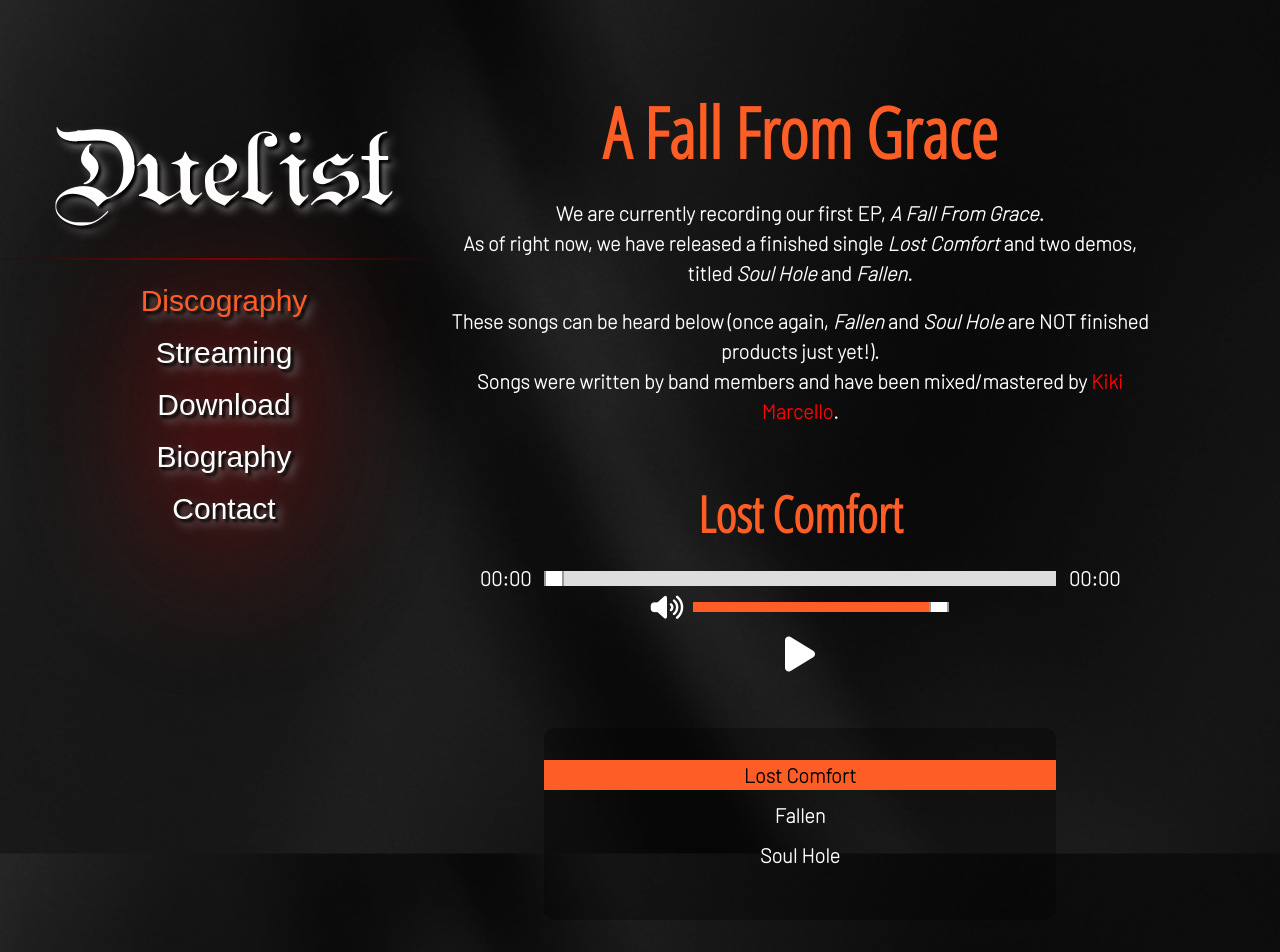
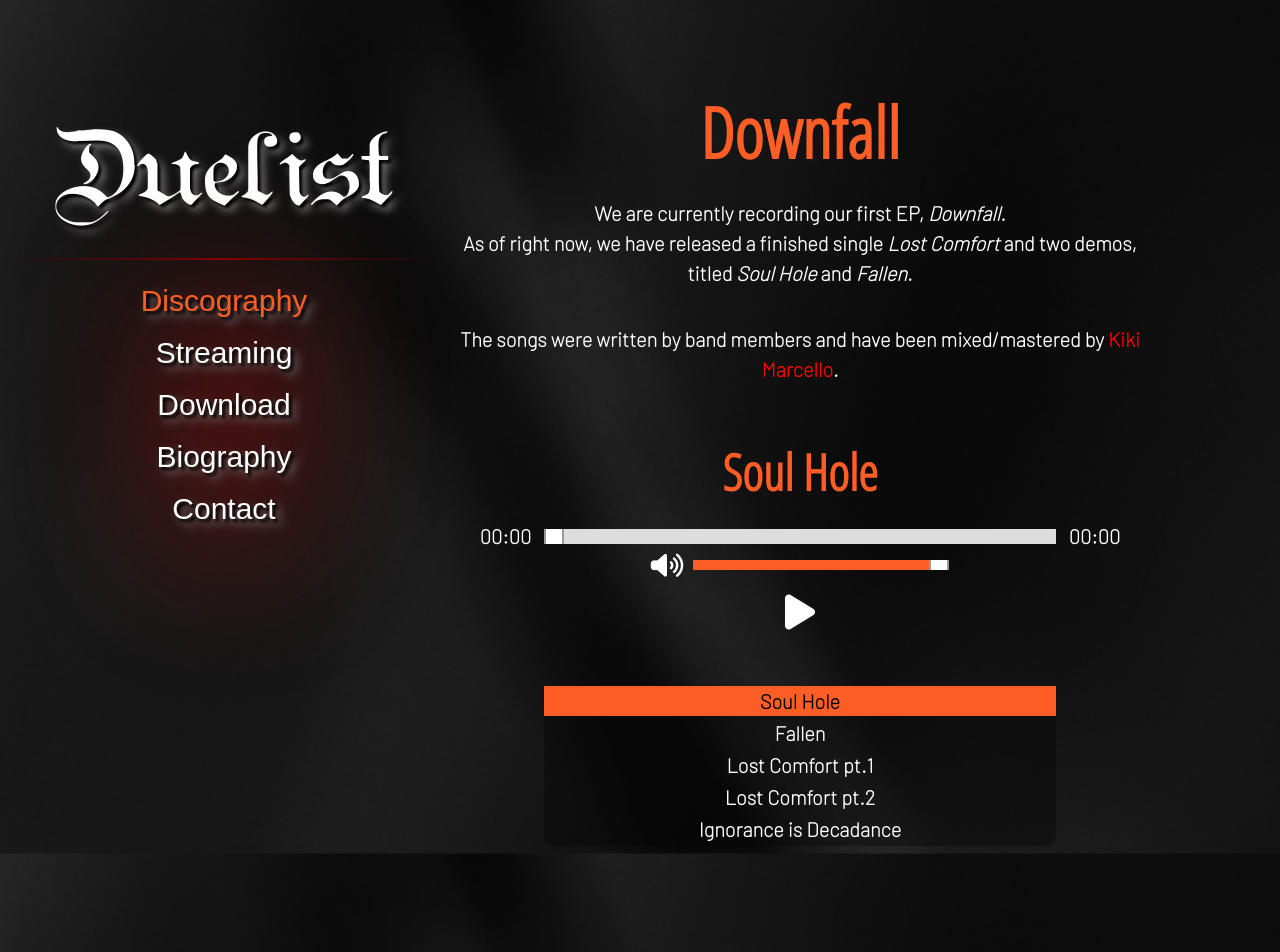
Before and after one commit to TinFiolic/Duelist, an Angular app: page / in a window 1280 px wide. Shown: the top 952 px of the page. Built offline with nearby package versions, Linux system fonts and the light colour scheme; a web font is replaced by a local one; what ang-music-player would draw is missing.

Commit message:
Add files via upload

```diff
--- a/src/app/album/album.component.css
+++ b/src/app/album/album.component.css
@@ -60,8 +60,6 @@ a {
   width: 40vw;
   height: 10em;
 
-  padding-top: 2em;
-
   background-color: rgba(0, 0, 0, 0.322);
 
   border-radius: 10px;
@@ -69,7 +67,7 @@ a {
 
 .songList {
   width: 100%;
-  height: 25%;
+  height: 20%;
 
   float: left;
 }
--- a/src/app/album/album.component.html
+++ b/src/app/album/album.component.html
@@ -1,11 +1,11 @@
 <div class="content center"> <br> <br>
-    <h1 class="title">A Fall From Grace</h1> <br>
+    <h1 class="title">Downfall</h1> <br>
 
-    <p>We are currently recording our first EP, <i>A Fall From Grace</i>. <br> As of right now,
+    <p>We are currently recording our first EP, <i>Downfall</i>. <br> As of right now,
     we have released a finished single <i>Lost Comfort</i> and two demos, titled <i>Soul Hole</i> and <i>Fallen</i>.</p> <br>
 
-    <p>These songs can be heard below (once again, <i>Fallen</i> and <i>Soul Hole</i> are NOT finished products just yet!). <br> Songs
-    were written by band members and have been mixed/mastered by <a target="_blank" href="https://kristijantackovic.wixsite.com/kikimarcello">Kiki Marcello</a>.</p> <br> <br> <br>
+    <br>
+    <p>The songs were written by band members and have been mixed/mastered by <a target="_blank" href="https://kristijantackovic.wixsite.com/kikimarcello">Kiki Marcello</a>.</p> <br> <br> <br>
 
     <h1 class="title2">{{selectedSong}}</h1> <br>
 
--- a/src/app/album/album.component.ts
+++ b/src/app/album/album.component.ts
@@ -7,24 +7,42 @@ import { Component, OnInit } from '@angular/core';
 })
 export class AlbumComponent implements OnInit {
 
-  songs: string[] = ["Lost Comfort", "Fallen", "Soul Hole"];
+  songs: string[] = ["Soul Hole", "Fallen", "Lost Comfort pt.1", "Lost Comfort pt.2", "Ignorance is Decadance"];
   songLinks: string[] = [
-    "https://raw.githubusercontent.com/TinFiolic/Duelist/main/Duelist%20-%20Lost%20Comfort.mp3",
+    "https://raw.githubusercontent.com/TinFiolic/Duelist/main/Soul%20Hole.mp3",
     "https://raw.githubusercontent.com/TinFiolic/Duelist/main/Fallen.mp3",
-    "https://raw.githubusercontent.com/TinFiolic/Duelist/main/Soul%20Hole.mp3"
+    "https://raw.githubusercontent.com/TinFiolic/Duelist/main/Lost%20Comfort%20intro.mp3",
+    "https://raw.githubusercontent.com/TinFiolic/Duelist/main/Lost%20Comfort.mp3",
+    "https://raw.githubusercontent.com/TinFiolic/Duelist/main/ID.mp3"
   ];
 
-  selectedSong: string = "Lost Comfort";
+  selectedSong: string = "Soul Hole";
   selectedSongIndex: number = 0;
 
   constructor() { }
 
   ngOnInit(): void {}
 
-  lostComfort = [
+  lostComfort1 = [
     {
-      url: "https://raw.githubusercontent.com/TinFiolic/Duelist/main/Duelist%20-%20Lost%20Comfort.mp3",
-      title: "Lost Comfort",
+      url: "https://raw.githubusercontent.com/TinFiolic/Duelist/main/Lost%20Comfort%20intro.mp3",
+      title: "Lost Comfort pt.1",
+      cover: ""
+    }
+  ];
+
+  lostComfort2 = [
+    {
+      url: "https://raw.githubusercontent.com/TinFiolic/Duelist/main/Lost%20Comfort.mp3",
+      title: "Lost Comfort pt.2",
+      cover: ""
+    }
+  ];
+
+  soulHole = [
+    {
+      url: "https://raw.githubusercontent.com/TinFiolic/Duelist/main/Soul%20Hole.mp3",
+      title: "Soul Hole",
       cover: ""
     }
   ];
@@ -37,13 +55,15 @@ export class AlbumComponent implements OnInit {
     }
   ];
 
-  soulHole = [
+  falliden = [
     {
-      url: "https://raw.githubusercontent.com/TinFiolic/Duelist/main/Soul%20Hole.mp3",
-      title: "Soul Hole",
+      url: "https://raw.githubusercontent.com/TinFiolic/Duelist/main/ID.mp3",
+      title: "Ignorance is Decadance",
       cover: ""
     }
   ];
+
+
 
   switchSong(song, index) {
     this.selectedSong = song;
--- a/src/app/intro/intro.component.css
+++ b/src/app/intro/intro.component.css
@@ -30,7 +30,7 @@
 
     margin-top: 30vh;
 
-    font-size: 12vh;
+    font-size: 16vh;
 }
 
 @keyframes fadeIn {
```
Also changed, not shown: 2 other files (tests, documents, lock files or other folders).
